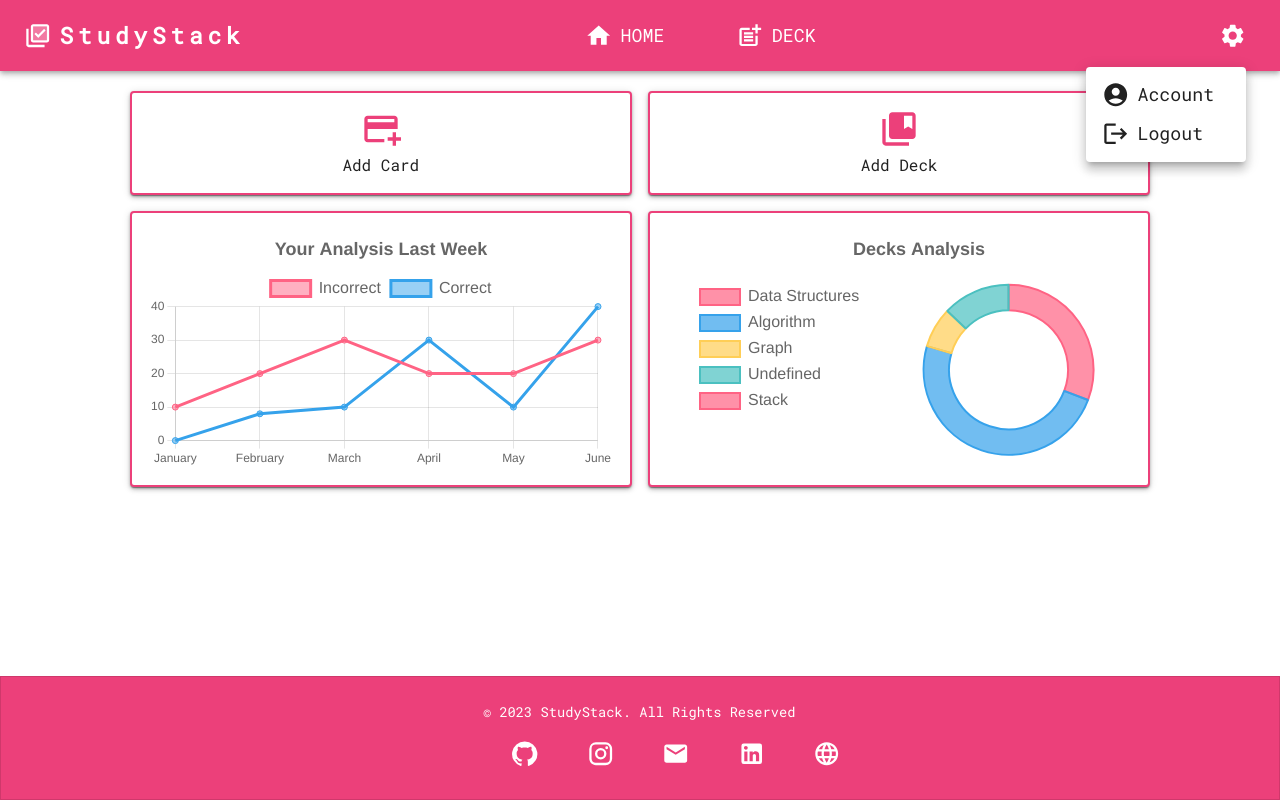
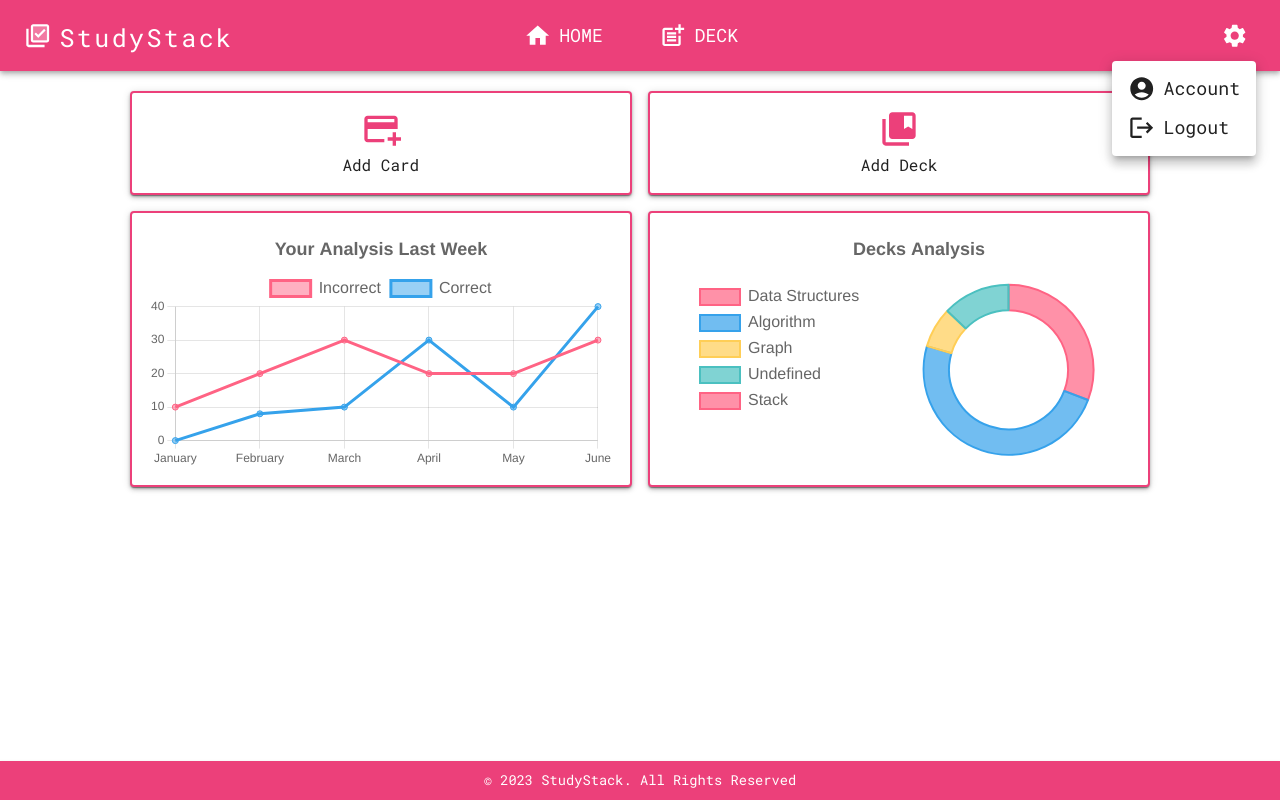
Before and after one commit to vanessadmello/StudyStack, a React (Create React App) app in the folder frontend/: page /home in a window 1280 px wide. Both pictures are taken after a click on the button "Open Settings". Built offline with nearby package versions, Linux system fonts and the light colour scheme.

Commit message:
Cleared Code and Structured NavBar and Footer

```diff
--- a/frontend/src/common/Footer/Footer.jsx
+++ b/frontend/src/common/Footer/Footer.jsx
@@ -1,26 +1,10 @@
 import React from "react";
-import Container from "@mui/material/Container"
+import pink from "@mui/material/colors/pink";
 import Paper from "@mui/material/Paper";
-import Box from "@mui/material/Box"
 import Typography from "@mui/material/Typography";
 import Grid from "@mui/material/Grid";
-import IconButton from "@mui/material/IconButton";
-import pink from "@mui/material/colors/pink";
-import GitHubIcon from "@mui/icons-material/GitHub";
-import MailIcon from "@mui/icons-material/Mail";
-import InstagramIcon from "@mui/icons-material/Instagram";
-import LinkedInIcon from "@mui/icons-material/LinkedIn";
-import LanguageIcon from "@mui/icons-material/Language";
 
 export default function Footer() {
-	const styleIcon = {
-		"&:hover": {
-			transform: "scale(1.2)",
-		},
-		mr: 4,
-		color: "white",
-	};
-
 	return (
 		<Paper
 			sx={{
@@ -29,90 +13,22 @@ export default function Footer() {
 				left: 0,
 				right: 0,
 				bgcolor: pink[400],
+				py: 1,
 			}}
 			component="footer"
 			square
-			variant="outlined"
 		>
 			<Grid
 				container
-				spacing={0.2}
 				sx={{
 					flexGrow: 1,
 					justifyContent: "center",
-					my: 3,
-					display: { xs: "none", sm: "flex" },
 				}}
 			>
-				<Typography variant="caption" color="white" textAlign="center">
+				<Typography variant="caption" color="white">
 					© 2023 StudyStack. All Rights Reserved
 				</Typography>
-				<Container
-					sx={{
-						ml:
-							window.innerWidth > 850
-								? window.innerWidth > 1200
-									? "37.5%"
-									: "32%"
-								: "27%",
-						mt: 1,
-					}}
-				>
-					<IconButton
-						disableRipple
-						aria-label="Github"
-						href="https://github.com/vanessadmello"
-						target="_blank"
-					>
-						<GitHubIcon sx={styleIcon} />
-					</IconButton>
-					<IconButton
-						disableRipple
-						aria-label="Instagram"
-						href="https://www.instagram.com/dmello.vanessa/"
-						target="_blank"
-					>
-						<InstagramIcon sx={styleIcon} />
-					</IconButton>
-					<IconButton
-						disableRipple
-						aria-label="Gmail"
-						href="mailto:dmello.vanessa2001@gmail.com"
-					>
-						<MailIcon sx={styleIcon} />
-					</IconButton>
-					<IconButton
-						disableRipple
-						aria-label="LinkedIn"
-						href="https://www.linkedin.com/in/vanessa-dmello/"
-						target="_blank"
-					>
-						<LinkedInIcon sx={styleIcon} />
-					</IconButton>
-					<IconButton
-						disableRipple
-						aria-label="Website"
-						href="https://vanessadmello.github.io/"
-						target="_blank"
-					>
-						<LanguageIcon sx={styleIcon} />
-					</IconButton>
-				</Container>
 			</Grid>
-			<Box
-				sx={{
-					flexGrow: 1,
-					mt: 1,
-					mb: 1,
-					ml: 6,
-					display: { sm: "none" },
-					justifyContent: "center",
-				}}
-			>
-				<Typography variant="caption" color="white" align="center">
-					© 2023 StudyStack. All Rights Reserved
-				</Typography>
-			</Box>
 		</Paper>
 	);
 }
--- a/frontend/src/common/NavBar/NavBar.jsx
+++ b/frontend/src/common/NavBar/NavBar.jsx
@@ -2,17 +2,13 @@ import React from "react";
 import AppBar from "@mui/material/AppBar";
 import Box from "@mui/material/Box";
 import Toolbar from "@mui/material/Toolbar";
-import IconButton from "@mui/material/IconButton";
 import Typography from "@mui/material/Typography";
-import Menu from "@mui/material/Menu";
 import Container from "@mui/material/Container";
 import Button from "@mui/material/Button";
-import MenuItem from "@mui/material/MenuItem";
-import MenuIcon from "@mui/icons-material/Menu";
-import LibraryAddCheckTwoToneIcon from "@mui/icons-material/LibraryAddCheckTwoTone";
 import HomeIcon from "@mui/icons-material/Home";
 import PostAddIcon from "@mui/icons-material/PostAdd";
-import Settings from "./components/Settings";
+import MenuBar from "./components/MenuBar";
+import Logo from "./components/Logo";
 
 const pages = [
 	{ name: "Home", icon: <HomeIcon sx={{ mr: 1, pb: 0 }} />, path: "/home" },
@@ -24,130 +20,35 @@ const pages = [
 ];
 
 function NavBar() {
-	const [anchorElNav, setAnchorElNav] = React.useState(null);
-
-	const handleOpenNavMenu = (event) => {
-		setAnchorElNav(event.currentTarget);
-	};
-
-	const handleCloseNavMenu = () => {
-		setAnchorElNav(null);
-	};
-
 	return (
-		<AppBar
-			position="static"
-			sx={{ padding: "0", marginBottom: "20px" }}
-		>
+		<AppBar position="static" sx={{ padding: "0", marginBottom: "20px" }}>
 			<Container maxWidth="false">
 				<Toolbar disableGutters>
-					<LibraryAddCheckTwoToneIcon
-						sx={{ display: { xs: "none", md: "flex" }, mr: 1 }}
-					/>
-					<Typography
-						variant="h6"
-						noWrap
-						component="a"
-						href="/"
+					<Box
 						sx={{
-							display: { xs: "none", md: "flex" },
-							fontWeight: 700,
-							letterSpacing: ".3rem",
-							color: "inherit",
-							textDecoration: "none",
+							flexGrow: 1,
+							justifyContent: "space-between",
+							display: { xs: "flex", md: "none" },
 						}}
 					>
-						StudyStack
-					</Typography>
+						<MenuBar isSetting={false} />
+						<Box sx={{ mr: "auto", ml: "auto" }}>
+							<Logo />
+						</Box>
+					</Box>
 
 					<Box
 						sx={{
-							flexGrow: 1,
-							display: { xs: "flex", md: "none" },
+							display: { xs: "none", md: "flex" },
 						}}
 					>
-						<IconButton
-							size="large"
-							aria-label="account of current user"
-							aria-controls="menu-appbar"
-							aria-haspopup="true"
-							onClick={handleOpenNavMenu}
-							color="inherit"
-						>
-							<MenuIcon />
-						</IconButton>
-						<Menu
-							id="menu-appbar"
-							anchorEl={anchorElNav}
-							anchorOrigin={{
-								vertical: "bottom",
-								horizontal: "left",
-							}}
-							keepMounted
-							transformOrigin={{
-								vertical: "top",
-								horizontal: "left",
-							}}
-							open={Boolean(anchorElNav)}
-							onClose={handleCloseNavMenu}
-							sx={{
-								display: { xs: "block", md: "none" },
-							}}
-						>
-							{pages.map((page) => (
-								<MenuItem
-									key={page.name}
-									component="a"
-									href={page.path}
-									onClick={handleCloseNavMenu}
-								>
-									{page.icon}
-									<Typography textAlign="center">
-										{page.name}
-									</Typography>
-								</MenuItem>
-							))}
-						</Menu>
+						<Logo />
 					</Box>
-					<LibraryAddCheckTwoToneIcon
-						sx={{
-							display: { xs: "flex", md: "none" },
-							mr: 1,
-						}}
-					/>
-					<Typography
-						variant="h5"
-						noWrap
-						component="a"
-						href="/"
-						sx={{
-							mr: 2,
-							display: { xs: "flex", md: "none" },
-							flexGrow: 1,
-							fontSize: 20,
-							fontWeight: 400,
-							letterSpacing: ".0.3rem",
-							color: "inherit",
-							textDecoration: "none",
-						}}
-					>
-						StudyStack
-					</Typography>
 					<Box
 						sx={{
-							marginRight: "17%",
-							display: { xs: "none", md: "flex" },
-						}}
-					></Box>
-					<Box
-						sx={{
-							marginRight: "10%",
-							display: { xs: "none", md: "none", lg: "flex" },
-						}}
-					></Box>
-					<Box
-						sx={{
-							flexGrow: 1,
+							mr: "auto",
+							ml: "auto",
+							pr: 20,
 							display: { xs: "none", md: "flex" },
 						}}
 					>
@@ -158,14 +59,14 @@ function NavBar() {
 								href={page.path}
 								sx={{
 									my: 2,
-									mr: 5,
+									mr: 4,
 									color: "inherit",
 									display: "block",
 								}}
 							>
 								<Typography
 									sx={{
-										mr: 2,
+										mr: 1,
 										display: { xs: "none", md: "flex" },
 										color: "inherit",
 									}}
@@ -176,7 +77,7 @@ function NavBar() {
 							</Button>
 						))}
 					</Box>
-					<Settings />
+					<MenuBar isSetting={true} />
 				</Toolbar>
 			</Container>
 		</AppBar>
--- /dev/null
+++ b/frontend/src/common/NavBar/components/Logo.jsx
@@ -0,0 +1,28 @@
+import React from "react";
+import Typography from "@mui/material/Typography";
+import LibraryAddCheckTwoToneIcon from "@mui/icons-material/LibraryAddCheckTwoTone";
+
+export default function Logo() {
+	return (
+		<div style={{ display: "flex", paddingTop: "5px" }}>
+			<LibraryAddCheckTwoToneIcon sx={{ mr: 1, mt: 0.5 }} />
+			<Typography
+				variant="h6"
+				noWrap
+				component="a"
+				href="/"
+				sx={{
+					mr: 2,
+					flexGrow: 1,
+					fontWeight: 400,
+					fontSize: window.innerWidth > 500 ? 25 : 20,
+					letterSpacing: "0.15rem",
+					color: "inherit",
+					textDecoration: "none",
+				}}
+			>
+				StudyStack
+			</Typography>
+		</div>
+	);
+}
--- a/frontend/src/common/NavBar/components/Settings.jsx
+++ b/frontend/src/common/NavBar/components/MenuBar.jsx
@@ -1,5 +1,4 @@
 import React from "react";
-import Box from "@mui/material/Box";
 import IconButton from "@mui/material/IconButton";
 import Typography from "@mui/material/Typography";
 import Menu from "@mui/material/Menu";
@@ -8,13 +7,40 @@ import MenuItem from "@mui/material/MenuItem";
 import SettingsIcon from "@mui/icons-material/Settings";
 import AccountCircleIcon from "@mui/icons-material/AccountCircle";
 import LogoutIcon from "@mui/icons-material/Logout";
+import MenuIcon from "@mui/icons-material/Menu";
+import HomeIcon from "@mui/icons-material/Home";
+import PostAddIcon from "@mui/icons-material/PostAdd";
 
-export default function Settings() {
+export default function MenuBar({ isSetting }) {
 	const settings = [
-		{ name: "Account", icon: <AccountCircleIcon sx={{ mr: 1, pb: 0 }} /> },
-		{ name: "Logout", icon: <LogoutIcon sx={{ mr: 1, pb: 0 }} /> },
+		{
+			name: "Account",
+			icon: <AccountCircleIcon sx={{ mr: 1, pb: 0 }} />,
+			path: "/home",
+		},
+		{
+			name: "Logout",
+			icon: <LogoutIcon sx={{ mr: 1, pb: 0 }} />,
+			path: "/home",
+		},
 	];
 
+	const pages = [
+		{
+			name: "Home",
+			icon: <HomeIcon sx={{ mr: 1, pb: 0 }} />,
+			path: "/home",
+		},
+		{
+			name: "Deck",
+			icon: <PostAddIcon sx={{ mr: 1, pb: 0 }} />,
+			path: "/decks",
+		},
+	];
+
+	const menuItems = isSetting
+		? { icon: <SettingsIcon />, menu: settings, text: "Settings" }
+		: { icon: <MenuIcon />, menu: pages, text: "Pages" };
 	const [anchorElUser, setAnchorElUser] = React.useState(null);
 
 	const handleOpenUserMenu = (event) => {
@@ -23,14 +49,15 @@ export default function Settings() {
 	const handleCloseUserMenu = () => {
 		setAnchorElUser(null);
 	};
+
 	return (
-		<Box sx={{ flexGrow: 0, pr: "10px" }}>
-			<Tooltip title="Open settings">
+		<div>
+			<Tooltip title={`Open ${menuItems.text}`}>
 				<IconButton
 					onClick={handleOpenUserMenu}
-					sx={{ p: 0, color: "inherit" }}
+					sx={{ color: "inherit" }}
 				>
-					<SettingsIcon />
+					{menuItems.icon}
 				</IconButton>
 			</Tooltip>
 			<Menu
@@ -49,21 +76,21 @@ export default function Settings() {
 				open={Boolean(anchorElUser)}
 				onClose={handleCloseUserMenu}
 			>
-				{settings.map((setting) => (
-					<MenuItem key={setting.name} onClick={handleCloseUserMenu}>
-						<Typography
-							sx={{
-								mr: 2,
-								display: { xs: "flex", md: "flex" },
-								color: "inherit",
-							}}
-						>
-							{setting.icon}
-							{setting.name}
+				{menuItems.menu.map((menu) => (
+					<MenuItem
+						key={menu.name}
+						component="a"
+						href={menu.path}
+						onClick={handleCloseUserMenu}
+
+					>
+						<Typography sx={{ display: "flex" }}>
+							{menu.icon}
+							{menu.name}
 						</Typography>
 					</MenuItem>
 				))}
 			</Menu>
-		</Box>
+		</div>
 	);
 }
```
